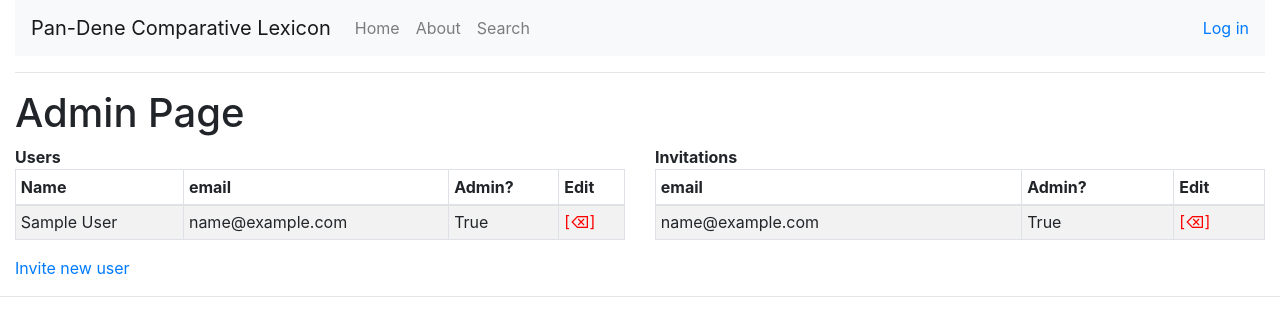
After one commit to dijkstracula/pacldb, a Flask app: template app/templates/admin/admin_page.html in a window 1280 px wide. The commit adds this page. Shown: the top 336 px of the page. Run offline with Flask 2, Linux system fonts and the light colour scheme; the template is opened without the code that fills it: values that come from a table or form of the project are taken from there, others are empty; tables that the repository leaves empty hold one stand-in row (values such as "Sample post"); some libraries are stand-ins or nearby versions.

Commit message:
admin page

```diff
--- a/app/__init__.py
+++ b/app/__init__.py
@@ -42,4 +42,7 @@ def create_app(config=Config):
     from .lexicon import lexicon_blueprint
     app.register_blueprint(lexicon_blueprint)
 
+    from .admin import admin_blueprint
+    app.register_blueprint(admin_blueprint)
+
     return app
--- /dev/null
+++ b/app/admin/__init__.py
@@ -0,0 +1,5 @@
+from flask import Blueprint
+
+admin_blueprint = Blueprint('admin', __name__, template_folder='../templates', url_prefix='/admin')
+
+from . import views
--- /dev/null
+++ b/app/templates/admin/admin_page.html
@@ -0,0 +1,60 @@
+{% extends "layout.html" %}
+
+{% block content %}
+
+<div class="page-header">
+    <h1>Admin Page</h1>
+</div>
+    <div class="row">
+        <div class="col-md-6">
+            <strong>Users</strong><br/>
+            <table class="table table-bordered table-striped table-sm" cellspacing="0">
+                <thead>
+                    <tr>
+                        <th class="th-sm user-name" scope="col">Name</th>
+                        <th class="th-sm user-email" scope="col">email</th>
+                        <th class="th-sm user-is_admin" scope="col">Admin?</th>
+                        <th class="th-sm user-edit" scope="col">Edit</th>
+                    </tr>
+                </thead>
+                <tbody>
+                    {% for user in users %}
+                    <tr>
+                        <td class="user-name">{{user.first_name}} {{user.last_name}}</td>
+                        <td class="user-email">{{user.email}}</td>
+                        <td class="user-is_admin">{{user.is_admin}}</td>
+                        <td class="user-edit">
+                            <a class="delete" href="#">[⌫]</a>
+                        </td>
+                    </tr>
+                    {% endfor %}
+                </tbody>
+            </table>
+            <a href="{{url_for('auth.invite')}}">Invite new user</a>
+        </div>
+        <div class="col-md-6">
+            <strong>Invitations</strong>
+            <table class="table table-bordered table-striped table-sm" cellspacing="0">
+                <thead>
+                    <tr>
+                        <th class="th-sm invitation-email" scope="col">email</th>
+                        <th class="th-sm user-should_be_admin" scope="col">Admin?</th>
+                        <th class="th-sm user-edit" scope="col">Edit</th>
+                    </tr>
+                </thead>
+                <tbody>
+                    {% for invite in invitations %}
+                    <tr>
+                        <td class="invitation-email">{{invite.email}}</td>
+                        <td class="user-should_be_admin">{{invite.should_be_admin}}</td>
+                        <td class="user-edit">
+                            <a class="delete" href="#">[⌫]</a>
+                        </td>
+                    </tr>
+                    {% endfor %}
+                </tbody>
+            </table>
+        </div>
+    </div>
+</div>
+{% endblock %}
--- a/app/templates/lexicon/entry_page.html
+++ b/app/templates/lexicon/entry_page.html
@@ -13,8 +13,8 @@
         <div class="col-md-4">
             <h4>{{result.concept.name}}</h4>
         </div>
-        <div class="col-md-2 align-items-end">IPA: ({{result.ipa}})</div>
-        <div class="col-md-2 align-items-end">Morphology: ({{result.morph.name}})</div>
+        <div class="col-md-2 align-items-end">IPA: /{{result.ipa}}/</div>
+        <div class="col-md-2 align-items-end">Morphology: {{result.morph.name}}</div>
     </div>
     <hr/>
     <div class="row">
```
Also changed, not shown: app/admin/views.py (added, +15 -0 lines).
